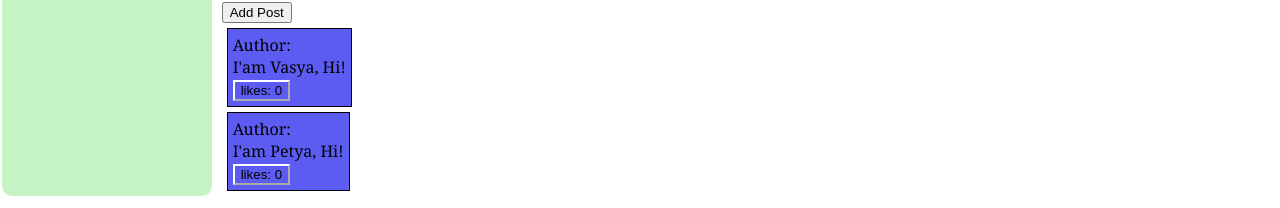
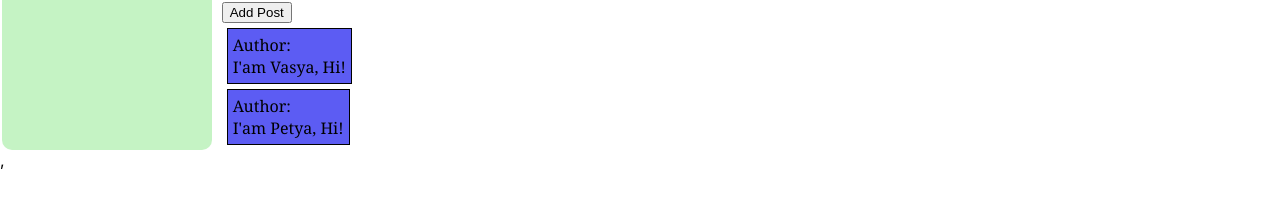
Before and after one commit to Beregovich/REACT-Way-of-the-Samurai, a React (Create React App) app: page / in a window 1280 px wide. Shown: the part 640-848 px from the top of the page. After the commit the page ends 810 px from the top, so only its background shows below. Built offline with nearby package versions, Linux system fonts and the light colour scheme.

Commit message:
Add keys, delete Like button from Post.jsx

```diff
--- a/src/components/Dialogs/Dialogs.jsx
+++ b/src/components/Dialogs/Dialogs.jsx
@@ -8,10 +8,10 @@ const Dialogs = (props) => {
     let state = props.dialogsPage;
 
     let dialogsElements = state.dialogs.map(
-        d => <DialogItem id={d.id} name={d.name} />
+        d => <DialogItem id={d.id} name={d.name} key={d.id} />
     )
     let messagesElements = state.messages.map(
-        m => <Message id={m.id} message={m.message} />
+        m => <Message id={m.id} message={m.message} key={m.id} />
     )
     let sendMessage = () => {
         props.sendMessage();
--- a/src/components/Profile/MyPosts/MyPosts.jsx
+++ b/src/components/Profile/MyPosts/MyPosts.jsx
@@ -6,7 +6,7 @@ import Post from './Post/Post';
 
 const MyPosts = (props) => {
     let postsElements = props.posts.map(
-        (p) => <Post name={p.name} message={p.message} />
+        (p) => <Post name={p.name} message={p.message} key={p.id} />
     )
 
     let onPostChange = (p) => {
--- a/src/components/Profile/MyPosts/Post/Post.jsx
+++ b/src/components/Profile/MyPosts/Post/Post.jsx
@@ -2,8 +2,6 @@ import React, { useState } from 'react';
 import classes from './Post.module.css';
 
 const Post = (props) => {
-    const [likes, setLikes] = useState(0);
-
     return (
         <div className={classes.item}>
             <span>
@@ -12,12 +10,6 @@ const Post = (props) => {
             <div>
                 {props.message}
             </div>
-            <button onClick={() => {
-                setLikes(likes + 1)
-            }
-            }>
-                likes: {likes}
-            </button>
         </div>
     );
 }
```
